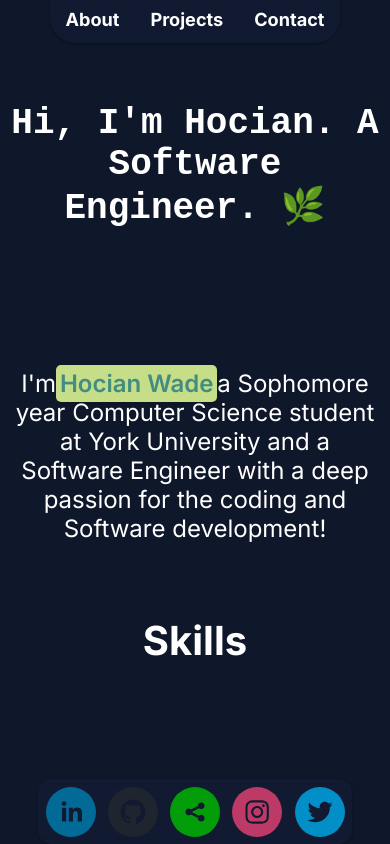
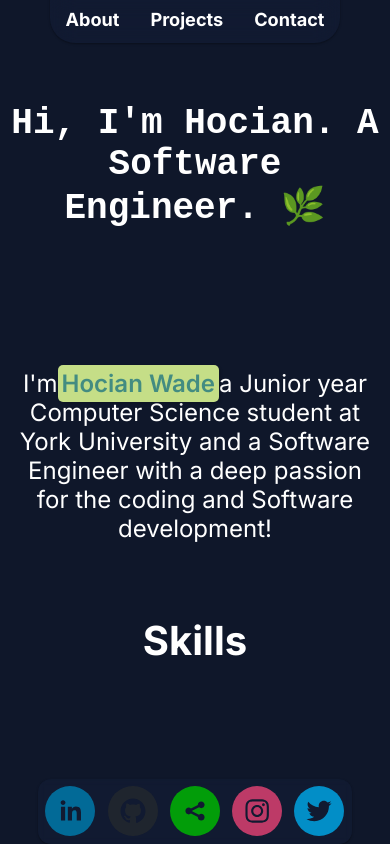
Before and after one commit to Hoccyy/my-portfolio, a Next.js app: page / in a window 390 px wide. Shown: the top 844 px of the page. Built offline with nearby package versions, Linux system fonts and the light colour scheme.

Commit message:
Resume update     (Automated)

```diff
--- a/src/app/components/Footer.tsx
+++ b/src/app/components/Footer.tsx
@@ -22,11 +22,12 @@ const Footer = ({
           <div className={styles.centerFtr}>
             <div className={styles.footerContainer}>
               <h1>
-                © 2024&nbsp;&nbsp;<Link href={LinkedInProfile} className={styles.footerHighlight} target='_blank'>&nbsp;@Hoccyy¹³</Link>
+                © 2024&nbsp;&nbsp;<Link href={LinkedInProfile} className={styles.footerHighlight} target='_blank'>&nbsp;@Hoccyy ¹³</Link>
                 &nbsp;&nbsp;• &nbsp;&nbsp;Toronto, ON
               </h1>
 
             </div>
+
             <div className={styles.footerCenter}>
               <SocialIcon id={styles.footerIcon} url={LinkedInProfile} target='_blank'/>
               <SocialIcon id={styles.footerIcon} url={GitHubProfile} target='_blank'/>
--- a/src/app/page.module.css
+++ b/src/app/page.module.css
@@ -568,6 +568,8 @@
     border-radius: 13px;
     padding: 1.3px;
     text-align: center;
+
+    animation: loadShake .2s ease-in .4s 13 forwards;
   }
   .footerContainer {
     text-align: center;
@@ -678,3 +680,15 @@
     transform: rotate(0deg);
   }
 }
+
+@keyframes loadShake {
+  0%{
+    transform: rotate(1.3deg);
+  }
+  50%{
+    transform: rotate(-2.6deg);
+  }
+  100%{
+    transform: rotate(0deg);
+  }
+}
--- a/src/app/page.tsx
+++ b/src/app/page.tsx
@@ -23,7 +23,7 @@ export default function Home() {
                 Hocian&nbsp;Wade
               </Link>
             </span>
-            a Sophomore year Computer Science student at York University and a Software Engineer with a deep passion for the coding and Software development!
+            a Junior year Computer Science student at York University and a Software Engineer with a deep passion for the coding and Software development!
           </h2>
         </div>
 
@@ -89,7 +89,7 @@ export default function Home() {
           <div className={styles.expCenter}>
             <ExperienceItem companyLink='https://www.aboutamazon.com/what-we-do/amazon-web-services' jobTitle='Software Engineer, Intern' companyName='Amazon (AWS)' companyLogoSrc='/Amazon_icon.svg' technologies={['Java', 'AWS Cloudformation' , 'CodeCatalyst' , 'AWS' , 'JavaScript', 'Vite', 'AWS CDK' , 'Linux' , 'Unix' , 'TypeScript' , 'React' , 'CSS' , 'HTML5' , 'JUnit', 'Vue' , 'Docker', 'DynamoDB', 'Json' ]} duties={['Software Engineer', 'Full-Stack Engineer' , 'Cloud Developer' ]} jobDesc={AmazonDesc} imageIncluded={true} />
             <h1 className={styles.sectionHeader}> Education </h1>
-            <ExperienceItem companyLink='https://www.yorku.ca' jobTitle='Sophomore Year Student' companyName='York University' companyLogoSrc='/york2.png' technologies={['Java', 'JavaScript' , 'TypeScript' , 'React', 'C', 'Software Tools', 'Shell Scripting', 'Unix' , 'CSS', 'Junit', 'Linux' , 'HTML' , 'Algorithms' , 'Calculus' , 'Discrete Math' , 'Data Structures' ]} duties={['Computer Science Hons. BA', '2023 - Present' ]} jobDesc='Coursework' imageIncluded={true} />
+            <ExperienceItem companyLink='https://www.yorku.ca' jobTitle='Sophomore Year Student' companyName='York University' companyLogoSrc='/york2.png' technologies={['Java', 'JavaScript' , 'TypeScript' , 'React', 'C', 'Software Tools', 'Shell Scripting', 'Unix' , 'CSS', 'Junit', 'Linux' , 'HTML' , 'Algorithms' , 'Calculus I', 'Calculus II' , 'Discrete Math', 'Theory of Computation', 'Data Structures' ]} duties={['Computer Science Hons. BA', '2023 - Present' ]} jobDesc='Coursework' imageIncluded={true} />
             <ExperienceItem companyLink='https://www.algomau.ca' jobTitle='Student' companyName='Algoma University' technologies={['Java', 'JavaScript' , 'Linear Algebra' , 'Algorithms' , 'Data Structures' ]} duties={['Computer Science Hons. BA', '2022 - 2023' ]} jobDesc='Coursework' imageIncluded={true} companyLogoSrc='/algoma.png'/>
             <ExperienceItem companyLink='https://www.google.com/url?sa=t&rct=j&q=&esrc=s&source=web&cd=&cad=rja&uact=8&ved=2ahUKEwjS1_Hcp8eDAxWVDHkGHRs0AkUQFnoECCcQAQ&url=https%3A%2F%2Fwww.tdsb.on.ca%2FFind-your%2FSchools%2Fschno%2F2812&usg=AOvVaw07NvTm-vEIx8CwYm1oxCtG&opi=89978449' jobTitle='High School Graduate' companyName='Thistletown Collegiate Institute' technologies={['Python', 'C++' , 'Algorithms' , 'Data Structures' , 'Calculus' , 'OOP' , 'Embedded Software' , 'Arduino' , 'Computer Engineering' ]} duties={['IT OSSD S.H.S.M', '2020 - 2022' ]} jobDesc='Coursework' imageIncluded={true} companyLogoSrc='/tci.png' />
           </div>
```
Also changed, not shown: 1 other file (tests, documents, lock files or other folders).
